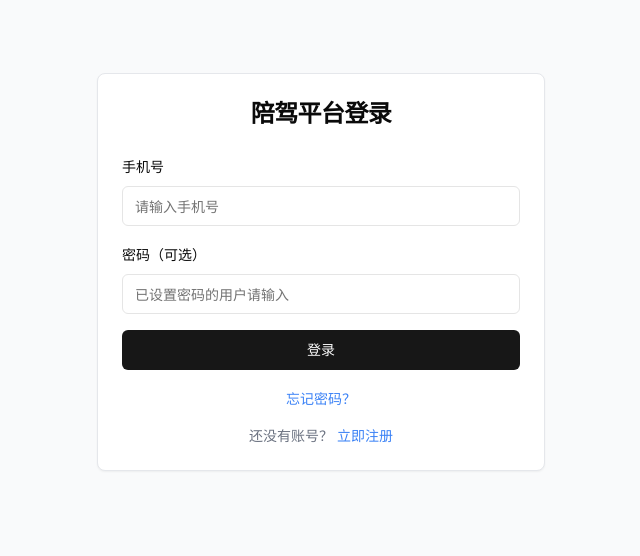
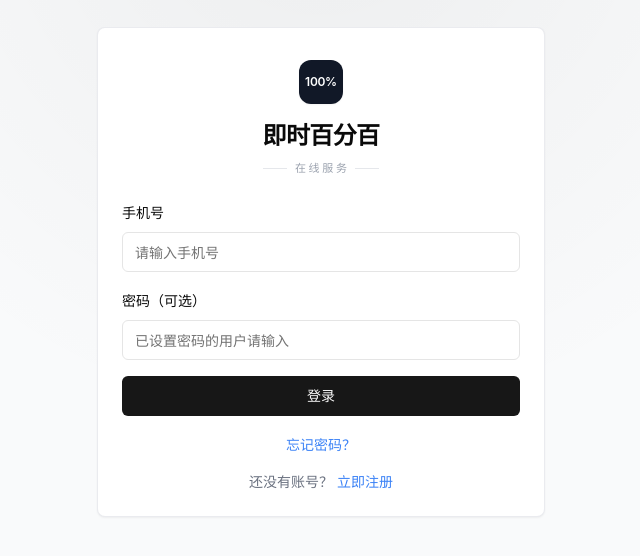
Before and after one commit to lardnerx/tongyongjiaoyi, a Next.js app in the folder web/: page /login in a window 1280 px wide. Shown: the part 128-684 px from the top of the page, without its empty margins (319-959 px from the left). Built offline with nearby package versions, Linux system fonts and the light colour scheme; no server answers.

Commit message:
feat(web): redesign login title to brand two-line layout

```diff
--- a/web/src/app/(auth)/login/page.tsx
+++ b/web/src/app/(auth)/login/page.tsx
@@ -49,10 +49,27 @@ export default function LoginPage() {
   };
 
   return (
-    <div className="flex min-h-screen items-center justify-center bg-gray-50">
-      <Card className="w-full max-w-md">
-        <CardHeader>
-          <CardTitle className="text-center text-2xl">陪驾平台登录</CardTitle>
+    <div className="relative flex min-h-screen items-center justify-center bg-gray-50 px-4">
+      <div className="pointer-events-none absolute inset-0 bg-[radial-gradient(circle_at_50%_0%,rgba(0,0,0,0.05),transparent_55%)]" />
+      <Card className="relative w-full max-w-md border-gray-200/80 shadow-sm">
+        <CardHeader className="space-y-0 pb-6 pt-8">
+          <div className="flex flex-col items-center gap-4">
+            <div className="flex h-11 w-11 items-center justify-center rounded-xl bg-gray-900 text-white shadow-sm">
+              <span className="text-xs font-semibold tracking-tight">100%</span>
+            </div>
+            <div className="flex flex-col items-center gap-2">
+              <CardTitle className="text-center text-2xl font-semibold tracking-tight">
+                即时百分百
+              </CardTitle>
+              <div className="flex items-center gap-2">
+                <span className="h-px w-6 bg-gray-200" />
+                <span className="mr-[-0.25em] text-[11px] font-medium tracking-[0.25em] text-gray-400">
+                  在线服务
+                </span>
+                <span className="h-px w-6 bg-gray-200" />
+              </div>
+            </div>
+          </div>
         </CardHeader>
         <CardContent>
           <form onSubmit={handleLogin} className="space-y-4">
```
